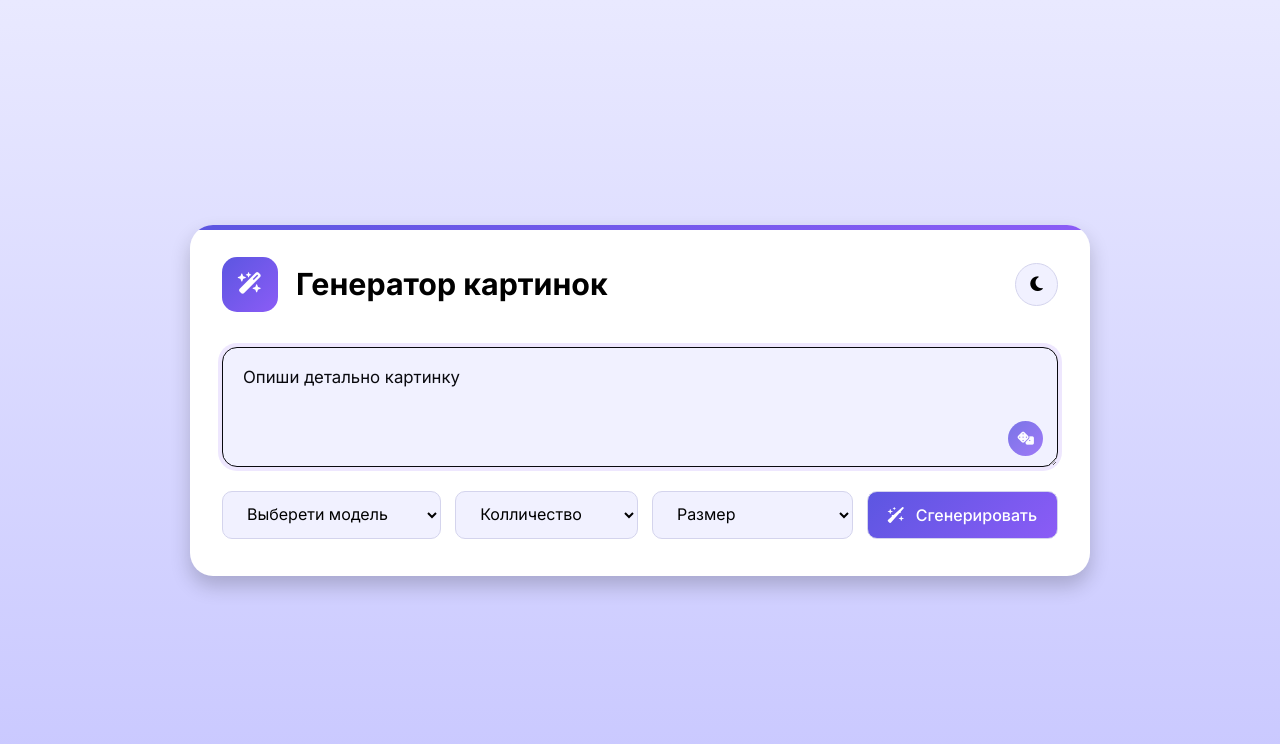
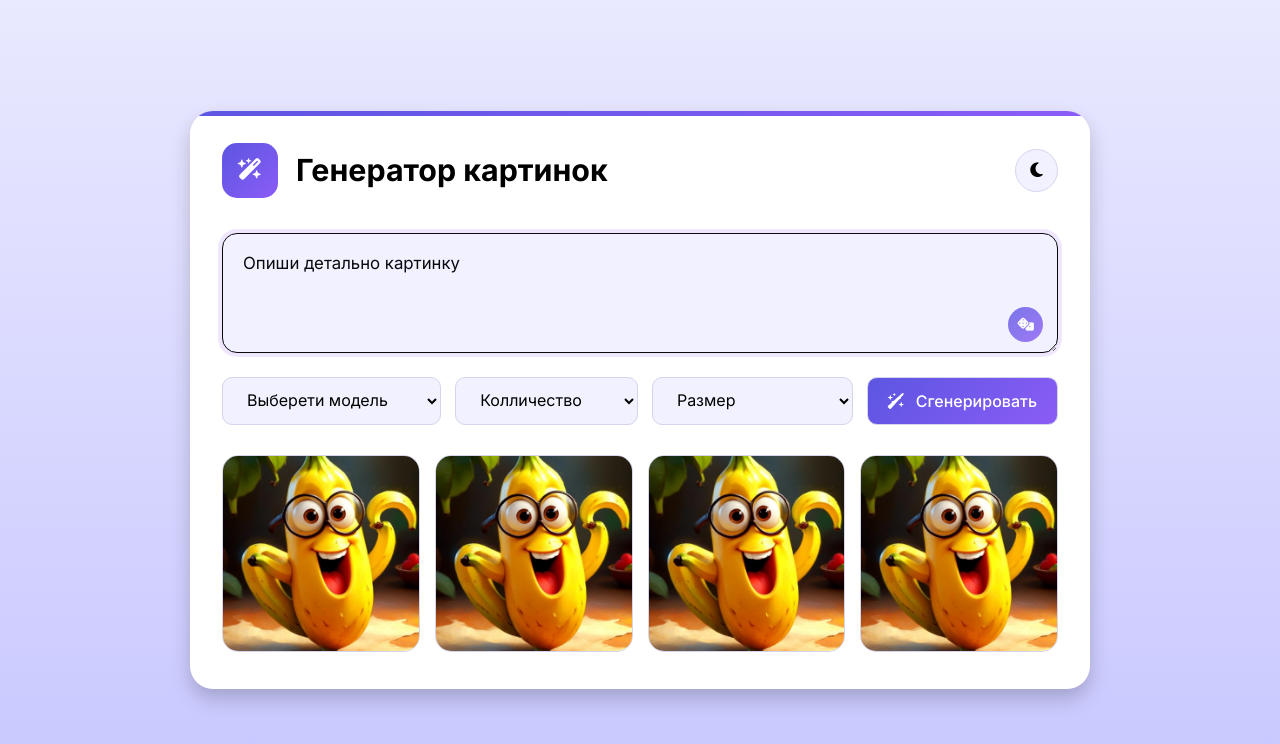
Before and after one commit to Kalachinskii/test_ai_generate_image, a React (Vite) app: page / in a window 1280 px wide. Shown: the top 744 px of the page. Built offline with nearby package versions, Linux system fonts and the light colour scheme.

Commit message:
стилизация картинок

```diff
--- a/src/App.module.css
+++ b/src/App.module.css
@@ -177,9 +177,72 @@
     border: none;
     color: #fff;
     background: var(--color-gradient);
+    margin-left: auto;
 }
 
 .generateBtn:hover {
     transform: translateY(-2px);
     box-shadow: 0 4px 10px rgba(100, 40, 217, 0.3);
 }
+
+.galleryGrid {
+    display: grid;
+    gap: 15px;
+    margin-top: 30px;
+    grid-template-columns: repeat(auto-fill, minmax(180px, 1fr));
+}
+
+.imgCard {
+    position: relative;
+    overflow: hidden;
+    aspect-ratio: 1;
+    border-radius: 16px;
+    background: var(--color-input);
+    border: 1px solid var(--color-border);
+    transition: all 0.3s ease;
+}
+
+.resultImg {
+    width: 100%;
+    height: 100%;
+    object-fit: cover;
+}
+
+.imgOverlay {
+    position: absolute;
+    bottom: 0;
+    right: 0;
+    padding: 20px;
+    display: flex;
+    /* align-items: flex-end; */
+    opacity: 0;
+    pointer-events: none;
+    justify-content: flex-end;
+    background: linear-gradient(transparent, rgba(0, 0, 0, 0.1));
+    transition: all 0.3s ease;
+}
+
+.imgCard:hover {
+    transform: translateY(-5px);
+    box-shadow: 0 10px 15px -3px rgba(0, 0, 0, 0.4);
+}
+
+.imgCard:hover > .imgOverlay {
+    opacity: 1;
+    pointer-events: auto; /* Включаем взаимодействие при наведении */
+}
+
+.imgDownloadBtn {
+    height: 45px;
+    width: 45px;
+    /* backdrop-filter: blur(5px); */
+    border-radius: 50%;
+    border: none;
+    cursor: pointer;
+    background: rgba(255, 255, 255, 0.35);
+}
+
+.imgDownloadBtn:hover {
+    transform: scale(1.05);
+    background: rgba(255, 255, 255, 0.6);
+}
--- a/src/App.tsx
+++ b/src/App.tsx
@@ -32,6 +32,7 @@ export function App() {
                             <i className="fa-solid fa-dice"></i>
                         </button>
                     </div>
+
                     {/* promt action/buttons */}
                     <div className={styles.promtActions}>
                         <div className={styles.selectWrapper}>
@@ -85,6 +86,58 @@ export function App() {
                             Сгенерировать
                         </button>
                     </div>
+
+                    {/* Result Galery Grid */}
+                    <div className={styles.galleryGrid}>
+                        <div className={styles.imgCard}>
+                            <img
+                                className={styles.resultImg}
+                                src="/test.jpeg"
+                                alt="Сгенерировання картинка"
+                            />
+                            <div className={styles.imgOverlay}>
+                                <button className={styles.imgDownloadBtn}>
+                                    <i className="fa-solid fa-download"></i>
+                                </button>
+                            </div>
+                        </div>
+                        <div className={styles.imgCard}>
+                            <img
+                                className={styles.resultImg}
+                                src="/test.jpeg"
+                                alt="Сгенерировання картинка"
+                            />
+                            <div className={styles.imgOverlay}>
+                                <button className={styles.imgDownloadBtn}>
+                                    <i className="fa-solid fa-download"></i>
+                                </button>
+                            </div>
+                        </div>
+                        <div className={styles.imgCard}>
+                            <img
+                                className={styles.resultImg}
+                                src="/test.jpeg"
+                                alt="Сгенерировання картинка"
+                            />
+                            <div className={styles.imgOverlay}>
+                                <button className={styles.imgDownloadBtn}>
+                                    <i className="fa-solid fa-download"></i>
+                                </button>
+                            </div>
+                        </div>
+                        <div className={styles.imgCard}>
+                            <img
+                                className={styles.resultImg}
+                                src="/test.jpeg"
+                                alt="Сгенерировання картинка"
+                            />
+                            <div className={styles.imgOverlay}>
+                                <button className={styles.imgDownloadBtn}>
+                                    <i className="fa-solid fa-download"></i>
+                                </button>
+                            </div>
+                        </div>
+                    </div>
                 </form>
             </div>
         </div>
```
Also changed, not shown: public/test.jpeg (added).
